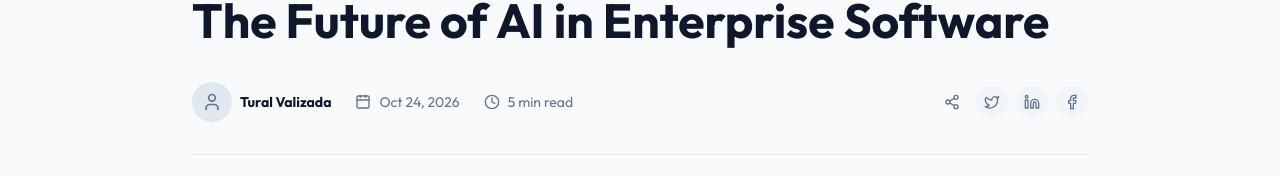
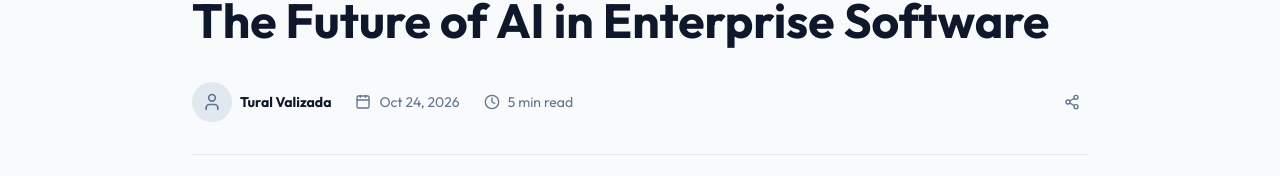
Before and after one commit to byValizada/Portfolio, a React (Vite) app: page /blog/1 in a window 1280 px wide. Shown: the part 264-440 px from the top of the page. Built offline with nearby package versions, Linux system fonts and the light colour scheme.

Commit message:
fix: resolve module export errors causing white screen

```diff
--- a/src/App.tsx
+++ b/src/App.tsx
@@ -1,4 +1,4 @@
-import { BrowserRouter, Routes, Route } from 'react-router-dom';
+import { Routes, Route } from 'react-router-dom';
 import Navbar from './components/Navbar';
 import LiveChat from './components/LiveChat';
 import Home from './pages/Home';
@@ -11,7 +11,7 @@ import ClientPortal from './pages/ClientPortal';
 import Blog from './pages/Blog';
 import BlogPost from './pages/BlogPost';
 import Contact from './pages/Contact';
-import { Globe, MessageCircle, Mail, Hash, Phone, MapPin, Send } from 'lucide-react';
+import { Mail, Phone, MapPin, Send } from 'lucide-react';
 
 function App() {
   return (
--- a/src/pages/BlogPost.tsx
+++ b/src/pages/BlogPost.tsx
@@ -1,4 +1,4 @@
-import { ArrowLeft, Clock, User, Calendar, Share2, Twitter, Linkedin, Facebook } from 'lucide-react';
+import { ArrowLeft, Clock, User, Calendar, Share2 } from 'lucide-react';
 import { NavLink, useParams } from 'react-router-dom';
 
 export default function BlogPost() {
@@ -40,15 +40,6 @@ export default function BlogPost() {
             {/* Social Share */}
             <div className="ml-auto flex items-center gap-2">
               <span className="mr-2"><Share2 className="w-4 h-4" /></span>
-              <button className="w-8 h-8 rounded-full bg-slate-100 dark:bg-[#0a0e17] hover:bg-blue-500 hover:text-white flex items-center justify-center transition-colors">
-                <Twitter className="w-4 h-4" />
-              </button>
-              <button className="w-8 h-8 rounded-full bg-slate-100 dark:bg-[#0a0e17] hover:bg-blue-600 hover:text-white flex items-center justify-center transition-colors">
-                <Linkedin className="w-4 h-4" />
-              </button>
-              <button className="w-8 h-8 rounded-full bg-slate-100 dark:bg-[#0a0e17] hover:bg-blue-700 hover:text-white flex items-center justify-center transition-colors">
-                <Facebook className="w-4 h-4" />
-              </button>
             </div>
           </div>
         </header>
```
